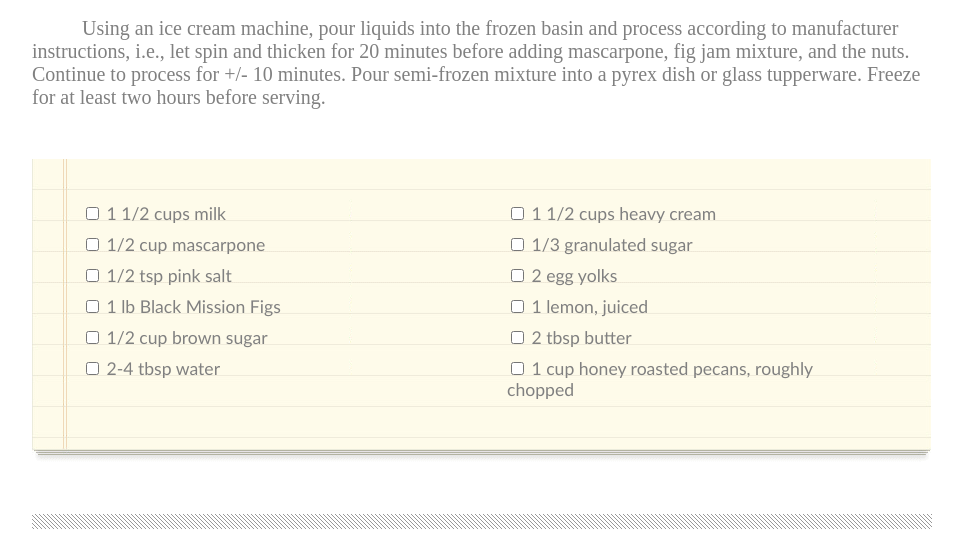
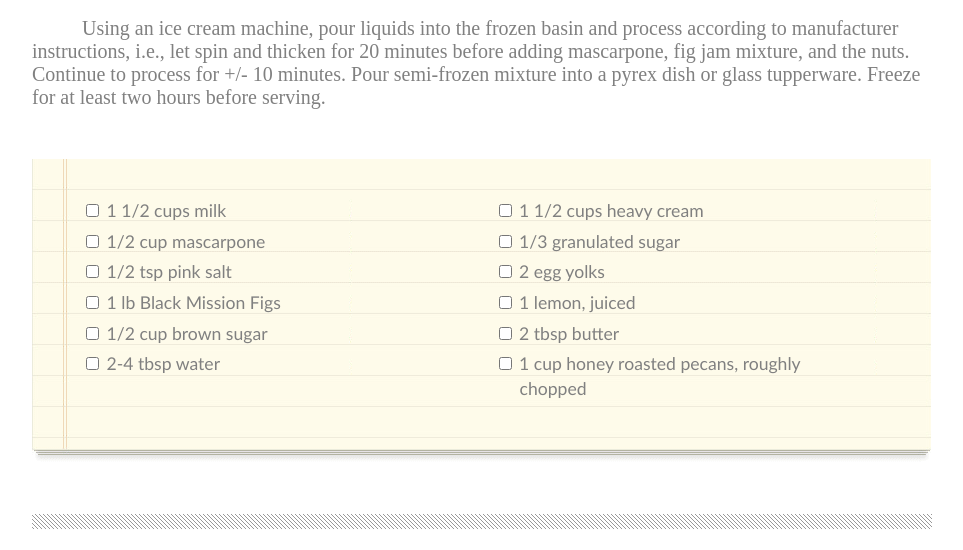
Before and after one commit to DaveTrost/chocolate-pizza, a plain HTML site: page index.html in a window 1280 px wide. Shown: the part 1108-1658 px from the top of the page, without its empty margins (158-1121 px from the left). Drawn offline with Linux system fonts and the light colour scheme.

Commit message:
updated format for ingredients list

```diff
--- a/index.html
+++ b/index.html
@@ -56,42 +56,54 @@
             </p>
         </section>
         <section class="ingredient-checklist">
-            <label class="ingredient-container" for="ingredient-1">
-                <input type="checkbox" name="ingredient-1" id="ingredient-1"> 1 1/2 cups milk
+            <label class="ingredient-container">
+                <input type="checkbox" name="ingredient-1" id="ingredient-1">
+                <label for="ingredient-1"> 1 1/2 cups milk</label>
             </label>
-            <label class="ingredient-container" for="ingredient-2">
-                <input type="checkbox" name="ingredient-2" id="ingredient-2"> 1/2 cup mascarpone
+            <label class="ingredient-container">
+                <input type="checkbox" name="ingredient-2" id="ingredient-2">
+                <label for="ingredient-2"> 1/2 cup mascarpone</label>
             </label>
-            <label class="ingredient-container" for="ingredient-3">
-                <input type="checkbox" name="ingredient-3" id="ingredient-3"> 1/2 tsp pink salt
+            <label class="ingredient-container">
+                <input type="checkbox" name="ingredient-3" id="ingredient-3">
+                <label for="ingredient-3"> 1/2 tsp pink salt</label>
             </label>
-            <label class="ingredient-container" for="ingredient-4">
-                <input type="checkbox" name="ingredient-4" id="ingredient-4"> 1 lb Black Mission Figs
+            <label class="ingredient-container">
+                <input type="checkbox" name="ingredient-4" id="ingredient-4">
+                <label for="ingredient-4"> 1 lb Black Mission Figs</label>
             </label>
-            <label class="ingredient-container" for="ingredient-5">
-                <input type="checkbox" name="ingredient-5" id="ingredient-5"> 1/2 cup brown sugar
+            <label class="ingredient-container">
+                <input type="checkbox" name="ingredient-5" id="ingredient-5">
+                <label for="ingredient-5"> 1/2 cup brown sugar</label>
             </label>
-            <label class="ingredient-container" for="ingredient-6">
-                <input type="checkbox" name="ingredient-6" id="ingredient-6"> 2-4 tbsp water
+            <label class="ingredient-container">
+                <input type="checkbox" name="ingredient-6" id="ingredient-6">
+                <label for="ingredient-6"> 2-4 tbsp water</label>
             </label>
             <label class="ingredient-container"></label>
-            <label class="ingredient-container" for="ingredient-7">
-                <input type="checkbox" name="ingredient-7" id="ingredient-7"> 1 1/2 cups heavy cream
+            <label class="ingredient-container">
+                <input type="checkbox" name="ingredient-7" id="ingredient-7">
+                <label for="ingredient-7"> 1 1/2 cups heavy cream</label>
             </label>
-            <label class="ingredient-container" for="ingredient-8">
-                <input type="checkbox" name="ingredient-8" id="ingredient-8"> 1/3 granulated sugar
+            <label class="ingredient-container">
+                <input type="checkbox" name="ingredient-8" id="ingredient-8">
+                <label for="ingredient-8"> 1/3 granulated sugar</label>
             </label>
-            <label class="ingredient-container" for="ingredient-9">
-                <input type="checkbox" name="ingredient-9" id="ingredient-9"> 2 egg yolks
+            <label class="ingredient-container">
+                <input type="checkbox" name="ingredient-9" id="ingredient-9">
+                <label for="ingredient-9"> 2 egg yolks</label>
             </label>
-            <label class="ingredient-container" for="ingredient-10">
-                <input type="checkbox" name="ingredient-10" id="ingredient-10"> 1 lemon, juiced
+            <label class="ingredient-container">
+                <input type="checkbox" name="ingredient-10" id="ingredient-10">
+                <label for="ingredient-10"> 1 lemon, juiced</label>
             </label>
-            <label class="ingredient-container" for="ingredient-11">
-                <input type="checkbox" name="ingredient-11" id="ingredient-11"> 2 tbsp butter
+            <label class="ingredient-container">
+                <input type="checkbox" name="ingredient-11" id="ingredient-11">
+                <label for="ingredient-11"> 2 tbsp butter</label>
             </label>
-            <label class="ingredient-container" for="ingredient-12">
-                <input type="checkbox" name="ingredient-12" id="ingredient-12"> 1 cup honey roasted pecans, roughly chopped
+            <label class="ingredient-container">
+                <input type="checkbox" name="ingredient-12" id="ingredient-12">
+                <label for="ingredient-12"> 1 cup honey roasted pecans, roughly chopped</label>
             </label>
         </section>
         <div class="border-graphic" id="border-bottom"></div>
--- a/style.css
+++ b/style.css
@@ -94,7 +94,7 @@ h1 {
     width: 100%;
     height: 305px;
     margin-top: 50px;
-    padding-left: 50px;
+    padding-left: 75px;
     padding-top: 34px;
     padding-bottom: 60px;
     display: flex;
@@ -105,11 +105,15 @@ h1 {
 .ingredient-container {
     font-family: 'Trebuchet MS', 'Lucida Sans Unicode', 'Lucida Grande', 'Lucida Sans', Arial, sans-serif;
     font-size: 1.1em;
+    text-indent: -25px;
+    line-height: 1.4em;
     color: grey;
-    margin-top: 10px;
+    margin-top: 6px;
     width: 350px;
 }
-
+.ingredient-container input:checked + label {
+    text-decoration: line-through;
+}
 
 #border-bottom {
     margin-top: 50px;
```
